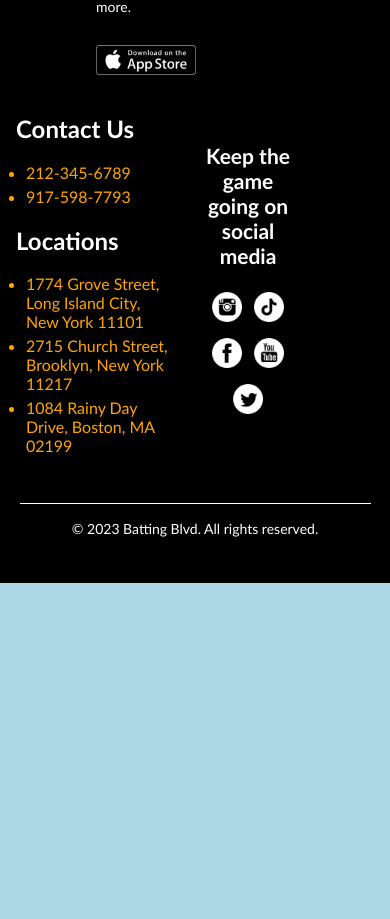
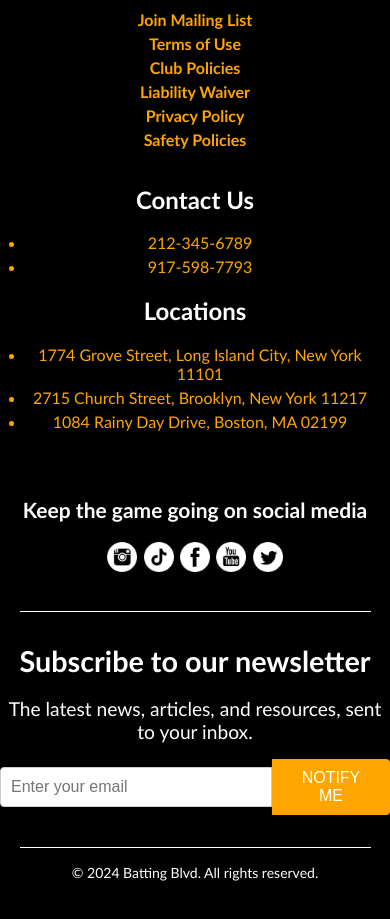
Before and after one commit to cmartinez131/batting-cage-business-website, a React (Create React App) app: page / in a window 390 px wide. Shown: the part 3498-4417 px from the top of the page. Before the commit the page ends 4081 px from the top, so only its background shows below. Built offline with nearby package versions, Linux system fonts and the light colour scheme; no server answers.

Commit message:
add newsletter form for user to enter email

```diff
--- a/src/components/Footer.js
+++ b/src/components/Footer.js
@@ -1,15 +1,28 @@
-import { Link } from 'react-router-dom';
-import '../styles.css'
-import './footer.css'
-import logo from '../assets/logo.png'
-import appstore from '../assets/app-store.png'
-import instagram from '../assets/instagram.png'
-import tiktok from '../assets/tiktok.png'
-import facebook from '../assets/facebook.png'
-import youtube from '../assets/youtube.png'
-import twitter from '../assets/twitter.png'
+import { Link, useNavigate } from 'react-router-dom';
+import '../styles.css';
+import './footer.css';
+import logo from '../assets/logo.png';
+import appstore from '../assets/app-store.png';
+import instagram from '../assets/instagram.png';
+import tiktok from '../assets/tiktok.png';
+import facebook from '../assets/facebook.png';
+import youtube from '../assets/youtube.png';
+import twitter from '../assets/twitter.png';
 
 const Footer = () => {
+    const navigate = useNavigate();
+
+    const handleNotifyMeClick = (e) => {
+        e.preventDefault();
+        console.log("email notified");
+        navigate('/get-updates');
+        window.scrollTo(0, 0);
+    };
+
+    const handleNavLinkClick = () => {
+        window.scrollTo(0, 0);
+    }
+
     return (
         <div className="footer-sections">
             <div className="footer-columns">
@@ -21,12 +34,12 @@ const Footer = () => {
                 <div className="second-column">
                     <h2>Resources</h2>
                     <ul>
-                    <li><Link className='page-link' to="/get-updates">Join Mailing List</Link></li>
-                        <li><Link className='page-link' to="/about">Terms of Use</Link></li>
-                        <li><Link className='page-link' to="/about">Club Policies</Link></li>
-                        <li><Link className='page-link' to="/about">Liability Waive</Link></li>
-                        <li><Link className='page-link' to="/about">Privacy Policy</Link></li>
-                        <li><Link className='page-link' to="/about">Safety Policies</Link></li>
+                        <li><Link className='page-link' to="/get-updates" onClick={handleNavLinkClick}>Join Mailing List</Link></li>
+                        <li><Link className='page-link' to="/about" onClick={handleNavLinkClick}>Terms of Use</Link></li>
+                        <li><Link className='page-link' to="/about" onClick={handleNavLinkClick}>Club Policies</Link></li>
+                        <li><Link className='page-link' to="/about" onClick={handleNavLinkClick}>Liability Waiver</Link></li>
+                        <li><Link className='page-link' to="/about" onClick={handleNavLinkClick}>Privacy Policy</Link></li>
+                        <li><Link className='page-link' to="/about" onClick={handleNavLinkClick}>Safety Policies</Link></li>
                     </ul>
                 </div>
                 <div className="third-column">
@@ -52,12 +65,20 @@ const Footer = () => {
                 </div>
             </div>
             <hr />
+            <div className="newsletter-container">
+                <h2>Subscribe to our newsletter</h2>
+                <p>The latest news, articles, and resources, sent to your inbox.</p>
+                <form className="newsletter-form" onSubmit={handleNotifyMeClick}>
+                    <input type="email" placeholder="Enter your email" className="newsletter-input" />
+                    <button type="submit" className="newsletter-button">NOTIFY ME</button>
+                </form>
+            </div>
+            <hr />
             <div className="footer-bottom">
-                <p>© 2023 Batting Blvd. All rights reserved.</p>
+                <p>© 2024 Batting Blvd. All rights reserved.</p>
             </div>
         </div>
     );
 }
 
-
 export default Footer;
--- a/src/components/footer.css
+++ b/src/components/footer.css
@@ -5,10 +5,9 @@
 .footer-sections {
     width: 100%;
     padding: 2rem 0;
-    background-color: #f8f8f8;
+    background-color: black;
     color: white;
     font-size: 14px;
-    background-color: black;
 }
 
 .footer-columns {
@@ -52,7 +51,6 @@
 
 .page-link {
     color: orange;
-    /* color: #00D1FF; */
     font-weight: bold;
     text-decoration: none;
 }
@@ -73,7 +71,6 @@
 .third-column p,
 .third-column li {
     color: orange;
-    /* color: #00D1FF; */
 }
 
 .third-column ul {
@@ -119,7 +116,73 @@ hr {
     margin: .4rem;
 }
 
-#footer-sections {
-    flex-shrink: 0;
-    background-color: antiquewhite;
+.newsletter-container {
+    text-align: center;
+    margin: 2rem 0;
 }
+
+.newsletter-container h2 {
+    font-size: 1.8rem;
+    margin-bottom: 0.5rem;
+}
+
+.newsletter-container p {
+    font-size: 1.2rem;
+    margin-bottom: 1rem;
+}
+
+.newsletter-form {
+    display: flex;
+    justify-content: center;
+    align-items: center;
+}
+
+.newsletter-input {
+    padding: 10px;
+    font-size: 1rem;
+    border: 1px solid #ccc;
+    border-radius: 4px 0 0 4px;
+    width: 300px;
+    max-width: 100%;
+}
+
+.newsletter-button {
+    padding: 10px 20px;
+    font-size: 1rem;
+    border: none;
+    background-color: orange;
+    color: white;
+    border-radius: 0 4px 4px 0;
+    cursor: pointer;
+    transition: background-color 0.3s ease;
+}
+
+.newsletter-button:hover {
+    background-color: #e67350;
+}
+
+@media (max-width: 768px) {
+    .footer-columns {
+        flex-direction: column;
+        align-items: center;
+    }
+
+    .first-column,
+    .second-column,
+    .third-column,
+    .fourth-column {
+        flex: 1 0 100%;
+        padding-left: 1rem;
+        padding-right: 1rem;
+        text-align: center;
+    }
+
+    .footer-logo,
+    .app-store-button {
+        margin: 1rem auto;
+    }
+
+    .social-media-button {
+        margin: 0.2rem;
+    }
+}
```
